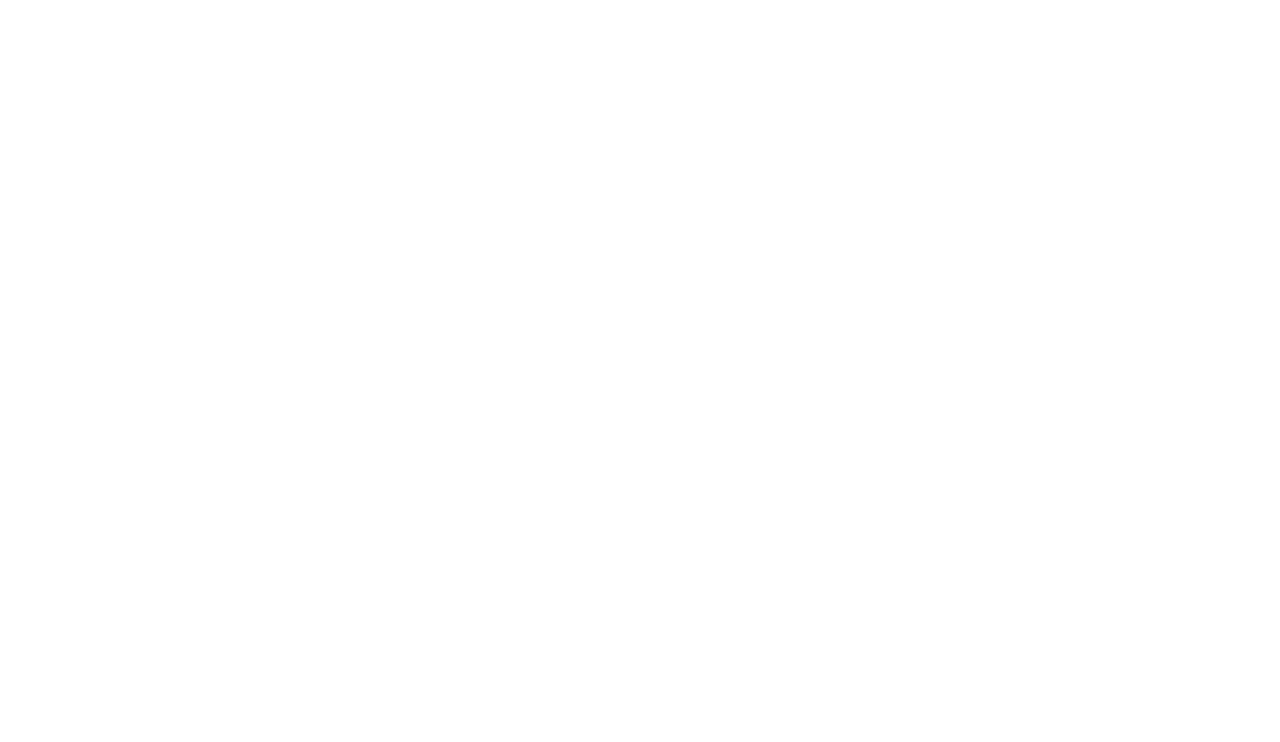
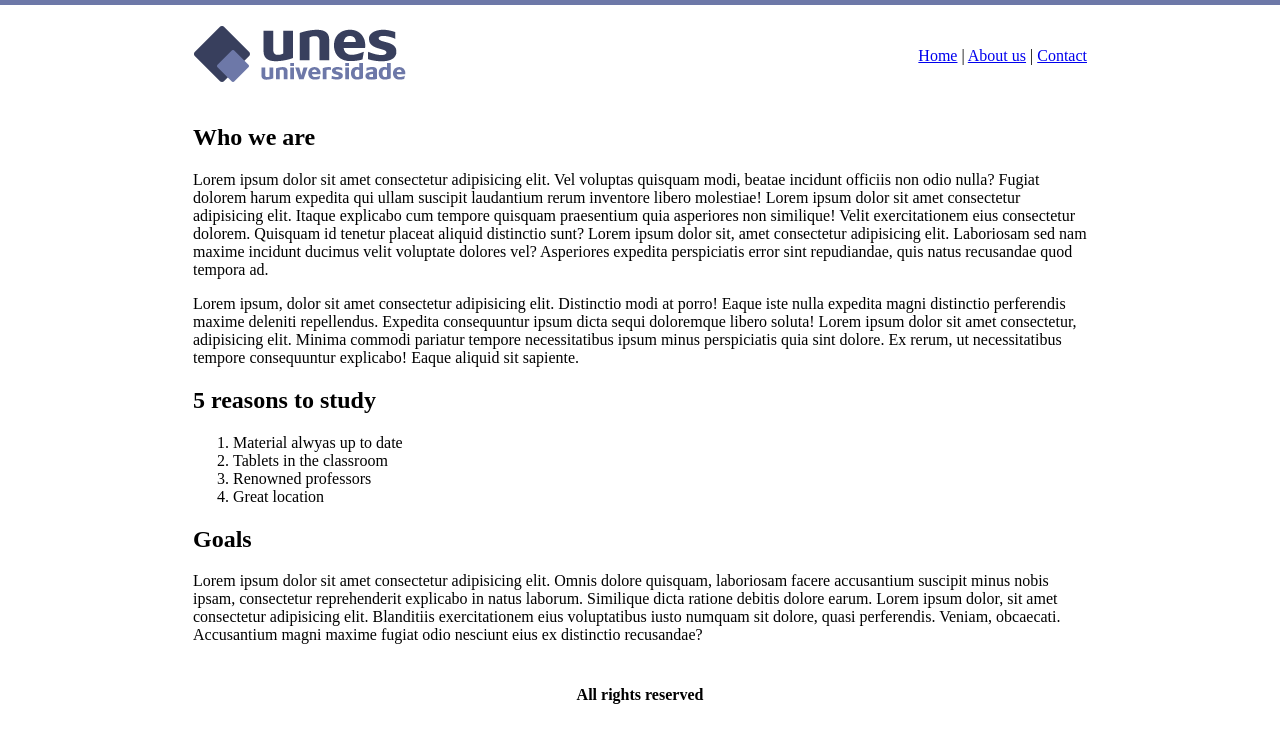
Before and after one commit to HarllonCS/unes-university, a plain HTML site: page about-us.html in a window 1280 px wide. Drawn offline with Linux system fonts and the light colour scheme.

Commit message:
feat(about-us page): add content to the about us page

```diff
--- a/about-us.html
+++ b/about-us.html
@@ -6,8 +6,66 @@
     <meta http-equiv="X-UA-Compatible" content="ie=edge">
 
     <title>UNES - University | About us</title>
+
+    <style>
+        body {
+            background: url(./imgs/fundo2.png);
+        }
+        table {
+            width: 900px;
+        }
+        tfoot {
+            text-align: center;
+        }
+    </style>
 </head>
 <body>
+    <table align="center">
+        <thead> <!-- header -->
+            <tr>
+                <td height="89">
+                    <img src="./imgs/logo.png">
+                </td>
+                <td align="right">
+                    <a href="./index.html">Home</a> |
+                    <a href="./about-us.html">About us</a> |
+                    <a href="./contact.html">Contact</a>
+                </td>
+            </tr>
+        </thead> <!-- header /end -->
 
+        <tbody> <!-- body -->
+            <tr>
+                <td colspan="2">
+                    <h2>Who we are</h2>
+
+                    <p>Lorem ipsum dolor sit amet consectetur adipisicing elit. Vel voluptas quisquam modi, beatae incidunt officiis non odio nulla? Fugiat dolorem harum expedita qui ullam suscipit laudantium rerum inventore libero molestiae! Lorem ipsum dolor sit amet consectetur adipisicing elit. Itaque explicabo cum tempore quisquam praesentium quia asperiores non similique! Velit exercitationem eius consectetur dolorem. Quisquam id tenetur placeat aliquid distinctio sunt? Lorem ipsum dolor sit, amet consectetur adipisicing elit. Laboriosam sed nam maxime incidunt ducimus velit voluptate dolores vel? Asperiores expedita perspiciatis error sint repudiandae, quis natus recusandae quod tempora ad.</p>
+
+                    <p>Lorem ipsum, dolor sit amet consectetur adipisicing elit. Distinctio modi at porro! Eaque iste nulla expedita magni distinctio perferendis maxime deleniti repellendus. Expedita consequuntur ipsum dicta sequi doloremque libero soluta! Lorem ipsum dolor sit amet consectetur, adipisicing elit. Minima commodi pariatur tempore necessitatibus ipsum minus perspiciatis quia sint dolore. Ex rerum, ut necessitatibus tempore consequuntur explicabo! Eaque aliquid sit sapiente.</p>
+
+                    <h2>5 reasons to study</h2>
+
+                    <ol>
+                        <li>Material alwyas up to date</li>
+                        <li>Tablets in the classroom</li>
+                        <li>Renowned professors</li>
+                        <li>Great location</li>
+                    </ol>
+
+                    <h2>Goals</h2>
+
+                    <p>Lorem ipsum dolor sit amet consectetur adipisicing elit. Omnis dolore quisquam, laboriosam facere accusantium suscipit minus nobis ipsam, consectetur reprehenderit explicabo in natus laborum. Similique dicta ratione debitis dolore earum. Lorem ipsum dolor, sit amet consectetur adipisicing elit. Blanditiis exercitationem eius voluptatibus iusto numquam sit dolore, quasi perferendis. Veniam, obcaecati. Accusantium magni maxime fugiat odio nesciunt eius ex distinctio recusandae?</p>
+                </td>
+            </tr>
+        </tbody> <!-- body /end -->
+
+        <tfoot> <!-- footer -->
+            <tr>
+                <td colspan="2">
+                    <h4>All rights reserved</h4>
+                </td>
+            </tr>
+        </tfoot> <!-- footer /end -->
+    </table>
 </body>
 </html>
```
